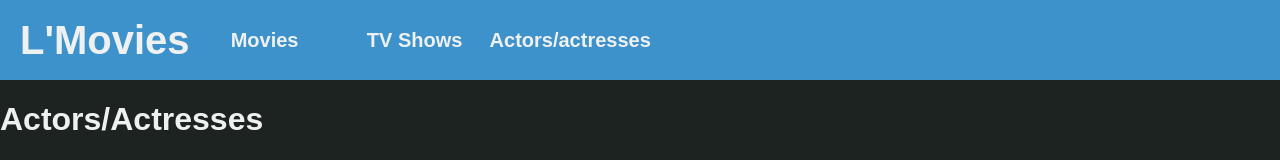
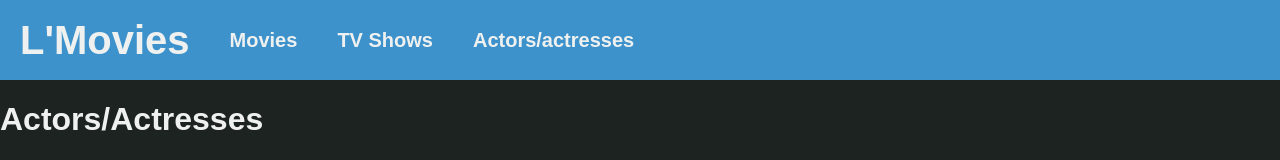
Before and after one commit to laloyola/movie-search, a React (Create React App) app: page /actors in a window 1280 px wide. Shown: the top 160 px of the page. Built offline with nearby package versions, Linux system fonts and the light colour scheme.

Commit message:
change navbar style

```diff
--- a/src/components/common/Navbar.jsx
+++ b/src/components/common/Navbar.jsx
@@ -11,6 +11,7 @@ const StyledNavbar = styled.nav`
   z-index: 1;
   display: flex;
   flex-direction: row;
+  gap: 40px;
 `;
 
 const StyledHomeLink = styled(Link)`
@@ -26,7 +27,6 @@ const StyledHomeLink = styled(Link)`
 const StyledLink = styled(Link)`
   font-size: 20px;
   text-align: center;
-  width: 150px;
   align-self: center;
   text-decoration: none;
   color: ${({ theme }) => theme.textColor};
```
